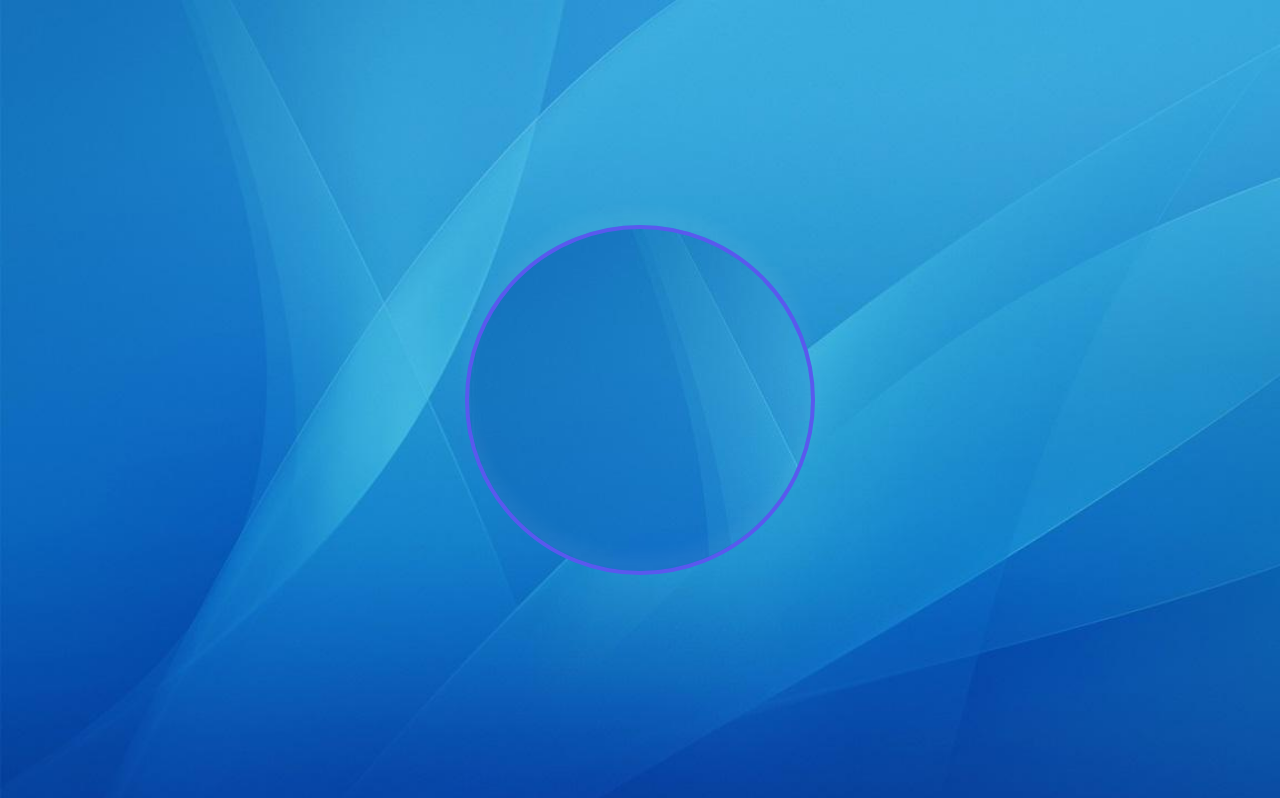
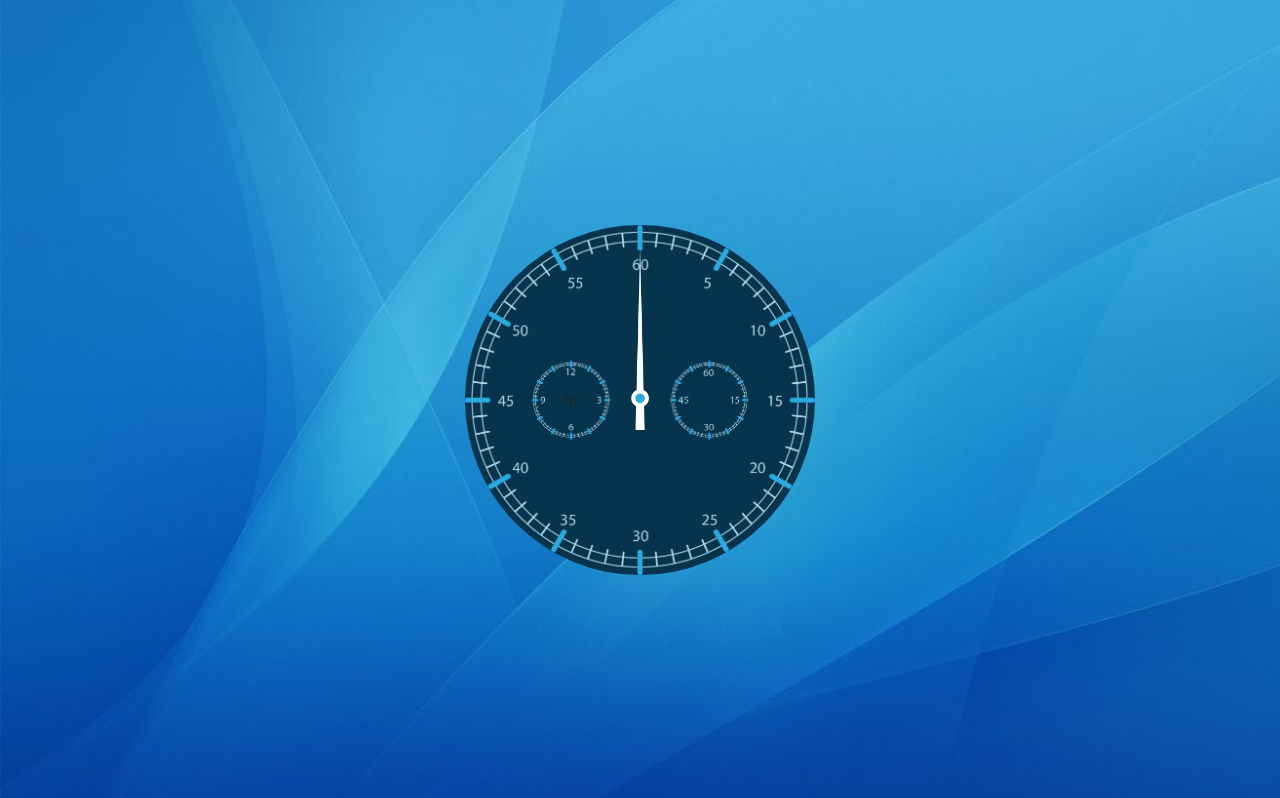
Before and after one commit to hrsiqb/StopWatch, a plain HTML site: page index.html in a window 1280 px wide. Drawn offline with nearby package versions, Linux system fonts and the light colour scheme.

Commit message:
version-2

```diff
--- a/app.js
+++ b/app.js
@@ -0,0 +1,4 @@
+// const deg = 6;
+// const sc = document.querySelector('#sc');
+
+// sc.style.transform = `rotateZ(${90}deg)`;
--- a/index.html
+++ b/index.html
@@ -27,9 +27,9 @@
 </head>
 <body>
 
-    <div class="clock">
+    <div class="StopWatch">
         <div class="hours">
-            <div class="hr" id="hr"></div>
+            <div class="hr" id="hr">hr</div>
         </div>
 
         <div class="mins">
@@ -41,6 +41,6 @@
         </div>
     </div>
 
-    <!-- <script src="app.js"></script> -->
+    <script src="app.js"></script>
 </body>
 </html>
--- a/style.css
+++ b/style.css
@@ -3,23 +3,84 @@ body{
     min-height: 100vh;
     align-items: center;
     justify-content: center;
-    /* background:  #091921 !important; */
     background-image: url(Images/2.jpg);
     background-size: cover;
 }
-.clock{
+.StopWatch{
     width: 350px;
     height: 350px;
     display: flex;
     align-items: center;
     justify-content: center;
-    /* background:  #091921;  */
-    background-image: url(Images/2.jpg);
-    border: 4px solid rgb(89, 89, 238);
-    /* border: 4px solid #091921; */
+    background: #07344D;
+    background-image: url(Images/StopWatch.png);
+    background-size: cover;
+    /* border: 4px solid rgb(89, 89, 238); */
     border-radius: 50%;
-    box-shadow: 0px -15px 15px rgba(255, 255, 255, 0.05),
-                inset 0 -15px 15px rgba(255, 255, 255, 0.05);
+    /* box-shadow: 0px -15px 15px rgba(255, 255, 255, 0.05),
+                inset 0 -15px 15px rgba(255, 255, 255, 0.05); */
                 /* 0 15px 15px rgba(0, 0, 0, 0.05),
                 inset 0 15px 15px rgba(0, 0, 0, 0.05); */
 }
+/* .StopWatch:before{
+    content: '';
+    height: 15px;
+    width: 15px;
+    border-radius: 50%;
+    background: white;
+    z-index: 11;
+} */
+.StopWatch .hours,
+.StopWatch .mins,
+.StopWatch .secs{
+    position: absolute;
+}
+.hr,.mn{
+    width: 83px;
+    height: 85px;
+}
+.StopWatch .hours,
+.StopWatch .mins{
+    width: 220px;
+    height: 220px;
+    display: flex;
+    align-items: center;
+}
+.StopWatch .hours{
+    justify-content: left;
+}
+.StopWatch .mins{
+    justify-content: right;
+}
+.StopWatch .secs, .sc{
+    width: 300px;
+    height: 300px;
+}
+.hr,.mn{
+    display: flex;
+    justify-content: center;
+    align-items: center;
+}
+.sc{
+    display: flex;
+    justify-content: center;
+    position: absolute;
+}
+.sc::before{
+    content: '';
+    position: absolute;
+    width: 18px;
+    height: 180px;
+  /* width: 0;
+  height: 0px;
+  border-left: 5px solid #07344D;
+  border-right: 5px solid #07344D;
+
+  border-bottom: 150px solid white; */
+
+    /* background: white; */
+    background-image: url(Images/SecNeedle.png);
+    background-size: cover;
+    z-index: 10;
+    border-radius: 6px 6px 0 0;
+}
```
Also changed, not shown: Images/SecNeedle.png (added), Images/StopWatch.png (added).
